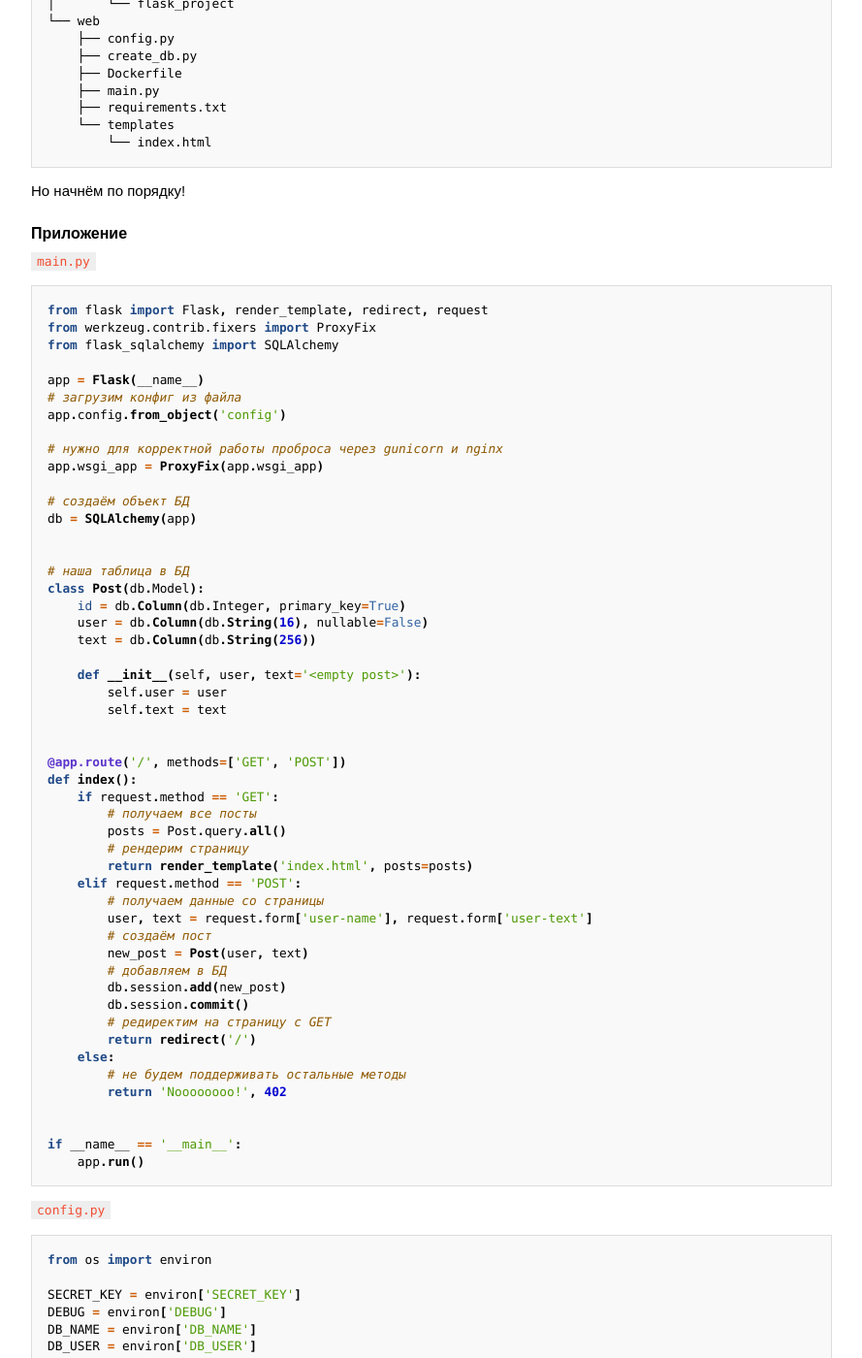
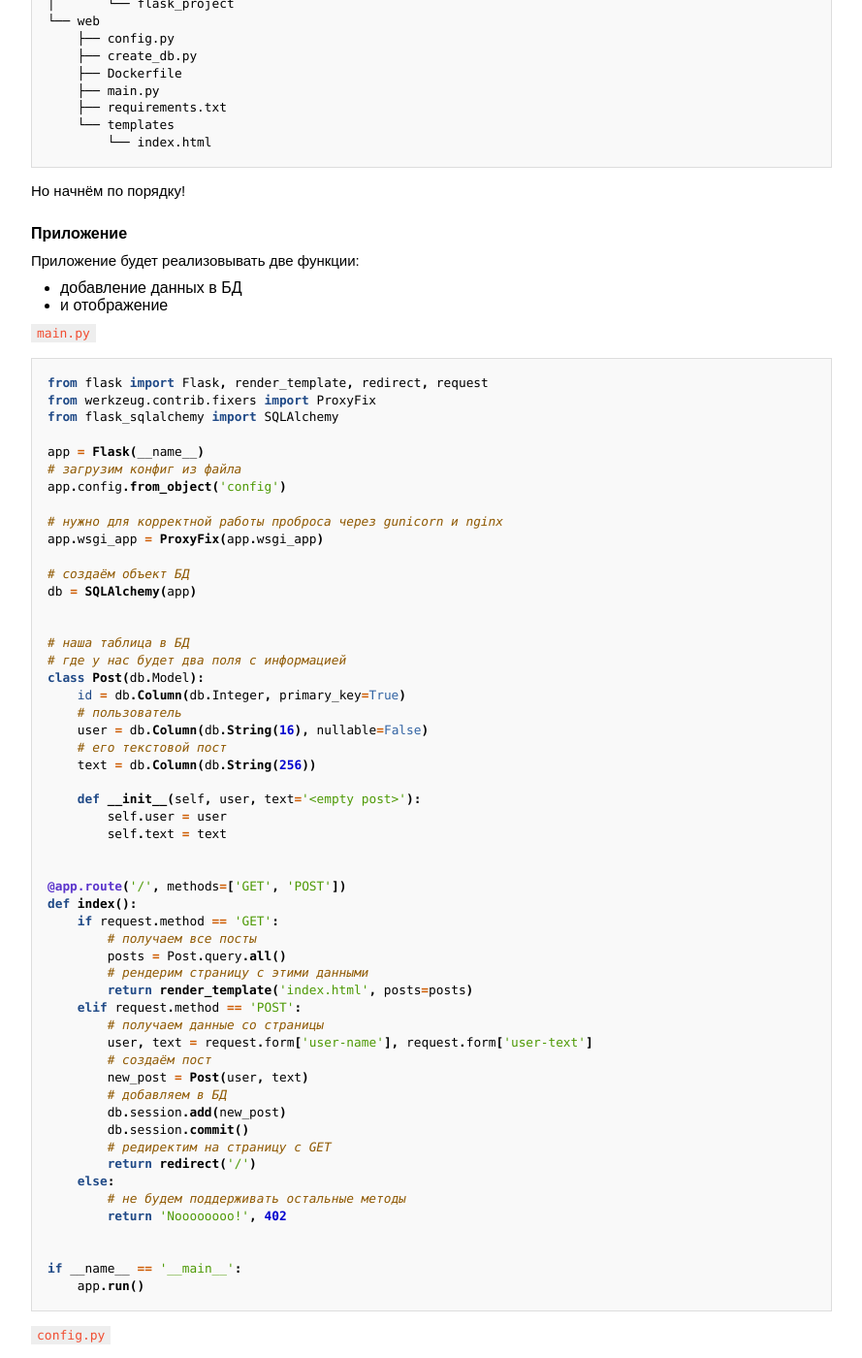
Before and after one commit to FreeCX/freecx.github.io, a Jekyll site: the page built from _posts/2016-02-15-working-with-docker.markdown, in a window 1280 px wide and 1400 px high, scrolled down 6048 px. Shown: the whole window at 97% size, without its empty margins (195-1084 px from the left). Built offline with Jekyll 4.4.1, drawn with Linux system fonts in a browser that asks for light colours; some web fonts are replaced; some of the changed text lies outside the part shown.

Commit message:
update docker post

````diff
--- a/_posts/2016-02-15-working-with-docker.markdown
+++ b/_posts/2016-02-15-working-with-docker.markdown
@@ -328,6 +328,10 @@ $ docker stop focused_swartz
 Но начнём по порядку!
 
 #### Приложение
+Приложение будет реализовывать две функции:
+- добавление данных в БД
+- и отображение
+
 `main.py`
 ```python
 from flask import Flask, render_template, redirect, request
@@ -346,9 +350,12 @@ db = SQLAlchemy(app)
 
 
 # наша таблица в БД
+# где у нас будет два поля с информацией
 class Post(db.Model):
     id = db.Column(db.Integer, primary_key=True)
+    # пользователь
     user = db.Column(db.String(16), nullable=False)
+    # его текстовой пост
     text = db.Column(db.String(256))
 
     def __init__(self, user, text='<empty post>'):
@@ -361,7 +368,7 @@ def index():
     if request.method == 'GET':
         # получаем все посты
         posts = Post.query.all()
-        # рендерим страницу
+        # рендерим страницу с этими данными
         return render_template('index.html', posts=posts)
     elif request.method == 'POST':
         # получаем данные со страницы
````
Also changed, not shown: other parts of _posts/2016-02-15-working-with-docker.markdown (+3 -1 lines).
